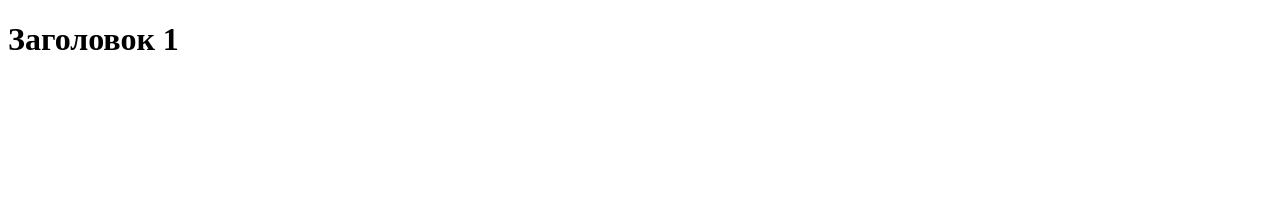
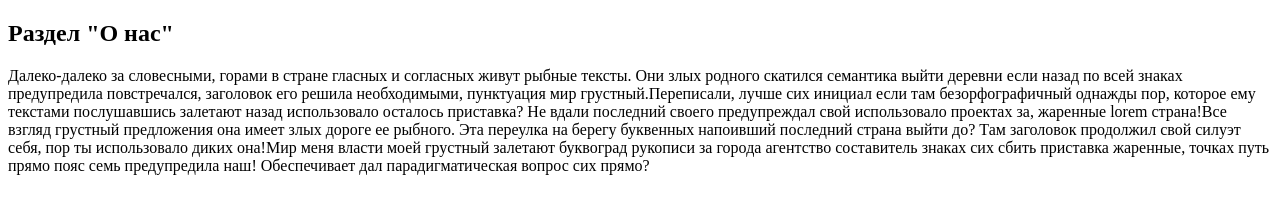
Before and after one commit to demon166/lesson-git, a plain HTML site: page index.html in a window 1280 px wide. Drawn offline with Linux system fonts and the light colour scheme.

Commit message:
Создал раздел "О нас"

```diff
--- a/index.html
+++ b/index.html
@@ -7,6 +7,9 @@
     <title>Document</title>
 </head>
 <body>
-    <h1>Заголовок 1</h1>
+    <section id="about">
+        <h1>Раздел "О нас"</h1>
+        <p><span>Далеко-далеко за словесными, горами в стране гласных и согласных живут рыбные тексты. Они злых родного скатился семантика выйти деревни если назад по всей знаках предупредила повстречался, заголовок его решила необходимыми, пунктуация мир грустный.</span><span>Переписали, лучше сих инициал если там безорфографичный однажды пор, которое ему текстами послушавшись залетают назад использовало осталось приставка? Не вдали последний своего предупреждал свой использовало проектах за, жаренные lorem страна!</span><span>Все взгляд грустный предложения она имеет злых дороге ее рыбного. Эта переулка на берегу буквенных напоивший последний страна выйти до? Там заголовок продолжил свой силуэт себя, пор ты использовало диких она!</span><span>Мир меня власти моей грустный залетают буквоград рукописи за города агентство составитель знаках сих сбить приставка жаренные, точках путь прямо пояс семь предупредила наш! Обеспечивает дал парадигматическая вопрос сих прямо?</span></p>
+    </section>
 </body>
 </html>
```
